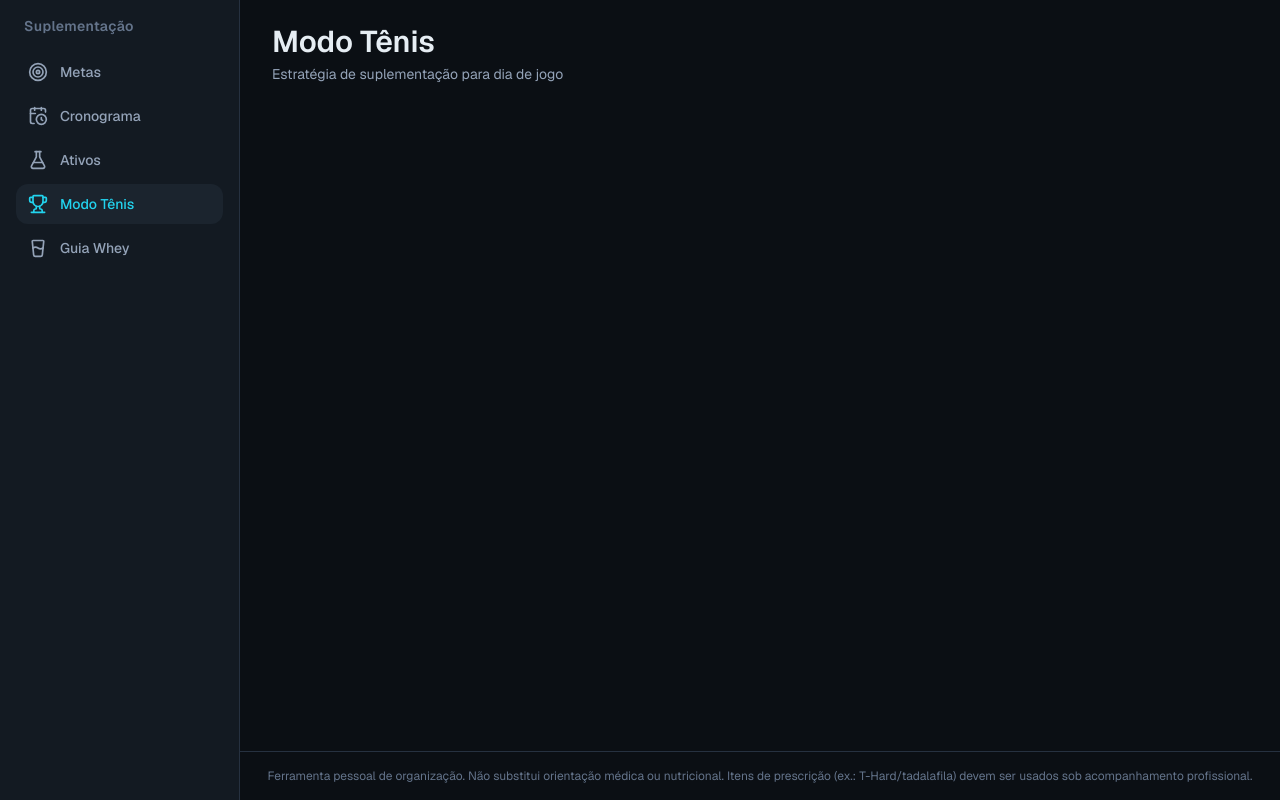
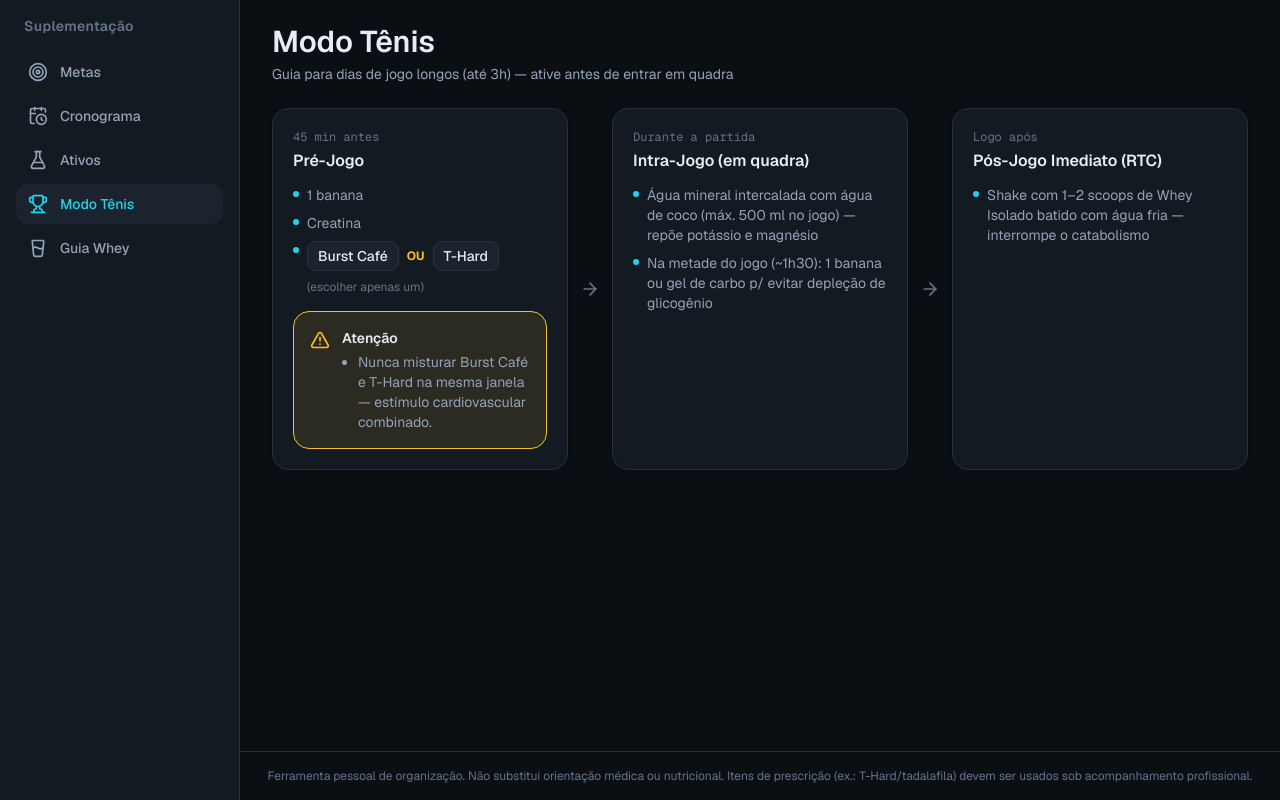
Before and after one commit to ghpgui/Suplementos, a Next.js app: page /modo-tenis in a window 1280 px wide. Built offline with nearby package versions, Linux system fonts and the light colour scheme.

Commit message:
feat(tenis): guia de dia de jogo (modo tênis)

```diff
--- a/app/modo-tenis/page.tsx
+++ b/app/modo-tenis/page.tsx
@@ -1,9 +1,15 @@
+import { MatchDayFlow } from '@/components/tenis/MatchDayFlow';
 import { PageHeader } from '@/components/layout/PageHeader';
+import { matchPhases } from '@/data/tennis';
 
 export default function ModoTenisPage() {
   return (
     <>
-      <PageHeader title="Modo Tênis" subtitle="Estratégia de suplementação para dia de jogo" />
+      <PageHeader
+        title="Modo Tênis"
+        subtitle="Guia para dias de jogo longos (até 3h) — ative antes de entrar em quadra"
+      />
+      <MatchDayFlow phases={matchPhases} />
     </>
   );
 }
--- /dev/null
+++ b/components/tenis/MatchDayFlow.tsx
@@ -0,0 +1,27 @@
+import { ArrowDown, ArrowRight } from 'lucide-react';
+import { MatchPhase } from '@/lib/types';
+import { MatchPhaseCard } from './MatchPhaseCard';
+
+interface MatchDayFlowProps {
+  phases: MatchPhase[];
+}
+
+export function MatchDayFlow({ phases }: MatchDayFlowProps) {
+  return (
+    <div className="flex flex-col items-stretch gap-4 md:flex-row md:gap-3">
+      {phases.map((phase, index) => (
+        <div key={phase.id} className="contents">
+          <div className="md:flex-1">
+            <MatchPhaseCard phase={phase} />
+          </div>
+          {index < phases.length - 1 && (
+            <div className="flex items-center justify-center" aria-hidden="true">
+              <ArrowDown className="h-5 w-5 text-text-dim md:hidden" />
+              <ArrowRight className="hidden h-5 w-5 shrink-0 text-text-dim md:block" />
+            </div>
+          )}
+        </div>
+      ))}
+    </div>
+  );
+}
--- /dev/null
+++ b/components/tenis/MatchPhaseCard.tsx
@@ -0,0 +1,64 @@
+import { ReactNode } from 'react';
+import { MatchPhase } from '@/lib/types';
+import { Card } from '@/components/ui/Card';
+import { Callout } from '@/components/ui/Callout';
+
+interface MatchPhaseCardProps {
+  phase: MatchPhase;
+}
+
+function renderAction(action: string): ReactNode {
+  const choiceMatch = action.match(/^(.+?)\s+OU\s+(.+?)(?:\s*\((.+)\))?$/);
+  if (!choiceMatch) {
+    return <span className="text-text-muted">{action}</span>;
+  }
+
+  const [, optionA, optionB, note] = choiceMatch;
+  return (
+    <span className="flex flex-wrap items-center gap-2">
+      <span className="rounded-lg border border-border bg-surface-2 px-2.5 py-1 text-sm font-medium text-text">
+        {optionA}
+      </span>
+      <span className="text-xs font-bold uppercase" style={{ color: 'var(--warning)' }}>
+        ou
+      </span>
+      <span className="rounded-lg border border-border bg-surface-2 px-2.5 py-1 text-sm font-medium text-text">
+        {optionB}
+      </span>
+      {note && <span className="text-xs text-text-dim">({note})</span>}
+    </span>
+  );
+}
+
+export function MatchPhaseCard({ phase }: MatchPhaseCardProps) {
+  return (
+    <Card className="flex h-full flex-col">
+      <p className="font-metric text-xs text-text-dim">{phase.timing}</p>
+      <h3 className="mt-1 text-base font-semibold text-text">{phase.title}</h3>
+
+      <ul className="mt-3 space-y-2 text-sm">
+        {phase.actions.map((action) => (
+          <li key={action} className="flex gap-2">
+            <span
+              className="mt-1.5 h-1.5 w-1.5 shrink-0 rounded-full bg-accent"
+              aria-hidden="true"
+            />
+            {renderAction(action)}
+          </li>
+        ))}
+      </ul>
+
+      {phase.warnings && phase.warnings.length > 0 && (
+        <div className="mt-4">
+          <Callout variant="warning" title="Atenção">
+            <ul className="list-disc space-y-1 pl-4">
+              {phase.warnings.map((warning) => (
+                <li key={warning}>{warning}</li>
+              ))}
+            </ul>
+          </Callout>
+        </div>
+      )}
+    </Card>
+  );
+}
```
